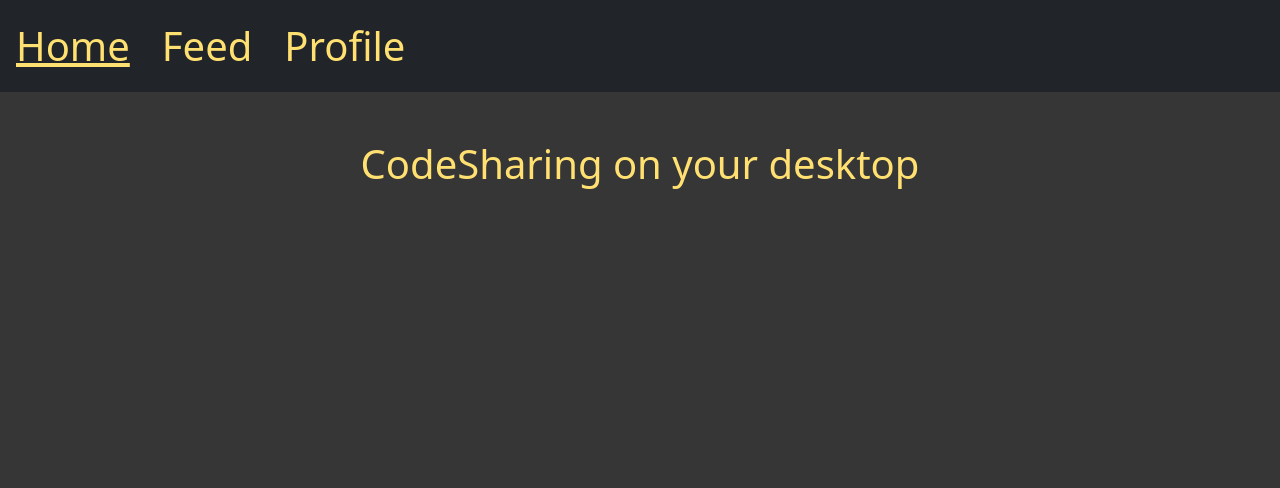
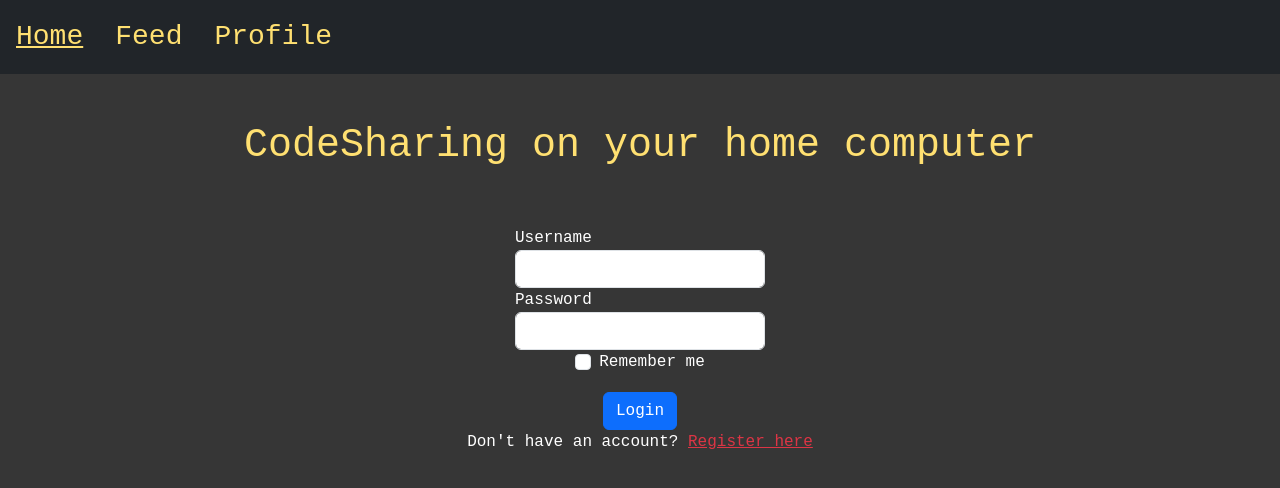
Before and after one commit to Ramsnes/css-frameworks-CA, a website: page index.html in a window 1280 px wide. Drawn offline with nearby package versions, Linux system fonts and the light colour scheme; files that its build step writes are made by us from their sources.

Commit message:
finished form and header, now for footer

```diff
--- a/index.html
+++ b/index.html
@@ -4,19 +4,14 @@
     <meta charset="UTF-8" />
     <meta name="viewport" content="width=device-width, initial-scale=1.0" />
     <link rel="stylesheet" href="dist/css/index.css" />
-    <title>Document</title>
+    <title>CodeSharing | Home</title>
   </head>
   <body>
     <main>
-      <!-- Authentication form  -->
-      <!-- HTML form validation  -->
-      <!-- Action direct to /profile  -->
       <!-- nav  -->
       <nav class="navbar navbar-expand-lg navbar-light bg-dark">
-        <!-- <a class="navbar-brand fs-1 text" href="index.html">CodeSharing</a> -->
-
         <div class="collapse.show navbar-collapse" id="navbarNav">
-          <ul class="navbar-nav fs-1 text">
+          <ul class="navbar-nav fs-3 text">
             <li class="nav-item">
               <a class="nav-link current" href="#">Home</a>
             </li>
@@ -29,21 +24,60 @@
           </ul>
         </div>
       </nav>
+      <!-- nav end -->
 
-      <!-- nav end -->
-      <!-- Headings  -->
+      <div class="main-container">
+        <!-- responsive headings  -->
         <div class="headers">
           <div class="text p-5 text-light d-sm-none d-xs-none">
             <h1>CodeSharing on your mobile</h1>
           </div>
-        <div class="text p-5 text-light fs-2 text d-none d-sm-block d-lg-none">
+          <div
+            class="text p-5 text-light fs-2 text d-none d-sm-block d-lg-none"
+          >
             <h1>CodeSharing on your tablet</h1>
           </div>
           <div class="text p-5 text-light fs-3 text d-none d-lg-block">
-          <h1>CodeSharing on your desktop</h1>
+            <h1>CodeSharing on your home computer</h1>
           </div>
         </div>
         <!-- Headings end -->
+
+        <!-- Form  -->
+        <form action="/profile" method="get">
+          <div class="form-group">
+            <label for="username">Username</label>
+            <input
+              type="text"
+              class="form-control narrow-input"
+              id="username"
+              name="username"
+              required
+            />
+          </div>
+          <div class="form-group">
+            <label for="password">Password</label>
+            <input
+              type="password"
+              class="form-control narrow-input"
+              id="password"
+              name="password"
+              required
+              minlength="8"
+            />
+          </div>
+          <div class="form-check">
+            <input type="checkbox" class="form-check-input" id="rememberMe" />
+            <label class="form-check-label" for="rememberMe">Remember me</label>
+          </div>
+          <button type="submit" class="btn btn-primary mt-3">Login</button>
+          <p>
+            Don't have an account?
+            <a href="register" class="text-danger">Register here</a>
+          </p>
+        </form>
+        <!-- Form end -->
+      </div>
     </main>
   </body>
 </html>
--- a/src/scss/_custom-navbar.scss
+++ b/src/scss/_custom-navbar.scss
@@ -1,4 +1,16 @@
 @import "../../node_modules/bootstrap/scss/navbar";
+
+navbar-nav {
+  // text-align: $algn-ctr;
+}
+
+.nav-link {
+  color: $gold;
+}
+
+.nav-link:hover {
+  color: $gold-hvr;
+}
 
 .navbar-nav {
   flex-direction: $flx-drct-rw;
@@ -17,7 +29,3 @@
   padding-right: $navbar-brand-padding-x;
   color: $gold;
 }
-
-// .navbar-toggler {
-//   background: $gold;
-// }
--- a/src/scss/_custom-variables.scss
+++ b/src/scss/_custom-variables.scss
@@ -11,14 +11,17 @@ $grid-breakpoints: (
 
 // colors
 $gold: #ffe071;
+$gold-hvr: #9e8a42;
 $bckgrnd-drk: #363636;
+$white: #fff;
 
 // fonts/text
 // font size
+$font-family-liberation-arial-sans-serif: Courier New, "Liberation Sans", Arial,
+  sans-serif;
 $fnt-sz-sm: 0.7rem;
 $fnt-sz-md: 1rem;
 $fnt-sz-lg: 2rem;
-$fnt-sz-h1-sm: calc(0.375rem + 1vw);
 $txt-dec-und: underline;
 
 // nav
@@ -36,3 +39,7 @@ $jstcont-end: end;
 $dsp-flx-flx: flex;
 $flx-drct-rw: row;
 $flx-drct-cl: column;
+$algn-ctr: center;
+
+// width/height/breakpoints
+$wdth-sm: 250px;
--- a/src/scss/index.scss
+++ b/src/scss/index.scss
@@ -1,7 +1,11 @@
 @import "../../node_modules/bootstrap/scss/bootstrap.scss";
 @import "../../node_modules/bootstrap/scss/variables";
+@import "_profile.scss";
 @import "_custom-variables";
 @import "_custom-navbar";
+body {
+  font-family: $font-family-liberation-arial-sans-serif;
+}
 
 body {
   background: $bckgrnd-drk;
@@ -16,8 +20,9 @@ h1 {
   color: $gold;
 }
 
-.nav-link {
-  color: $gold;
+label,
+p {
+  color: $white;
 }
 
 .current {
@@ -27,3 +32,14 @@ h1 {
 .mobile h1 {
   font-size: $fnt-sz-sm;
 }
+
+// form
+form {
+  align-items: $algn-ctr;
+  display: $dsp-flx-flx;
+  flex-direction: $flx-drct-cl;
+}
+
+.narrow-input {
+  width: $wdth-sm; /* Adjust the width as needed */
+}
```
Also changed, not shown: profile/index.html (+2 -1 lines), src/scss/_profile.scss (added). Lines whose indentation alone changed are shown as unchanged.
